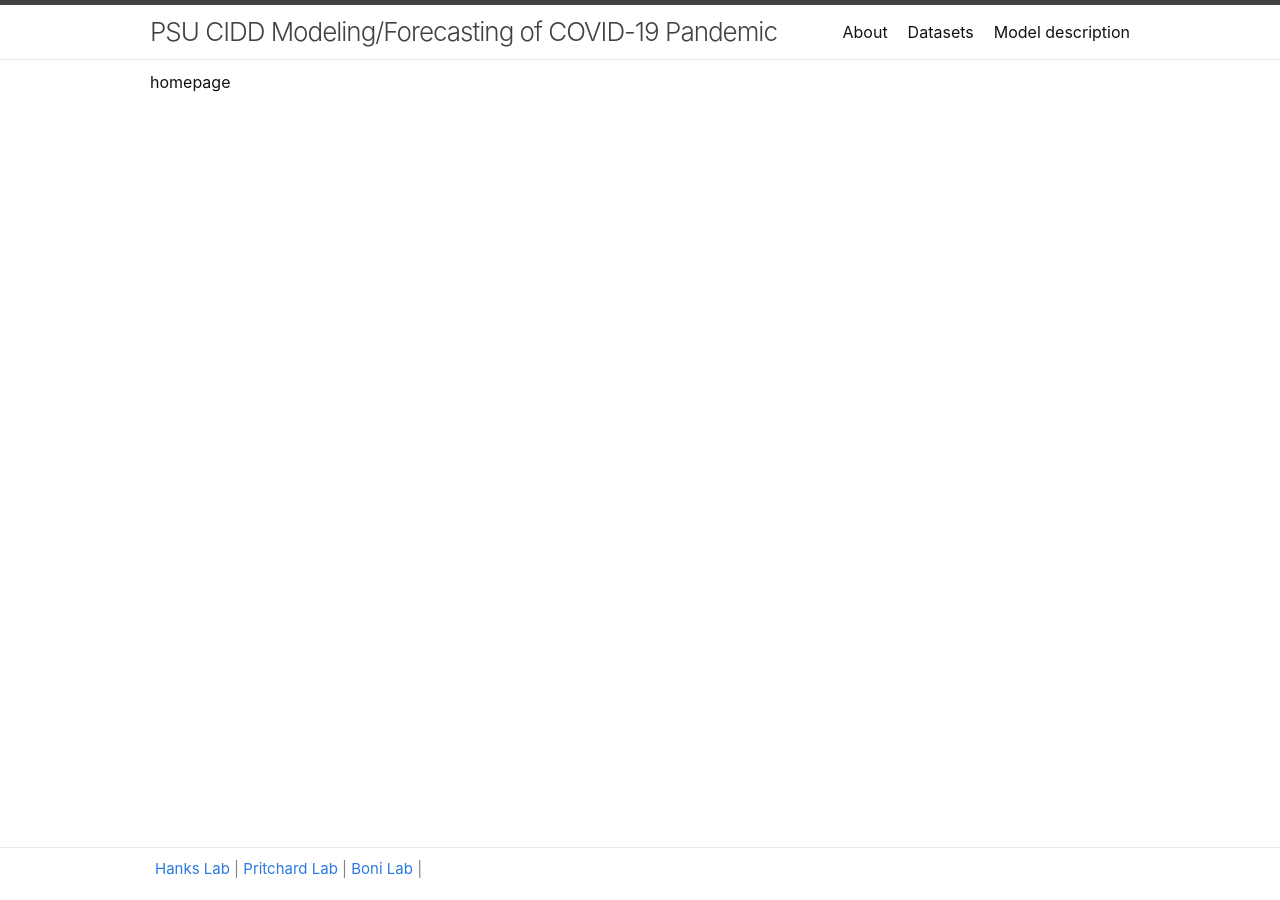
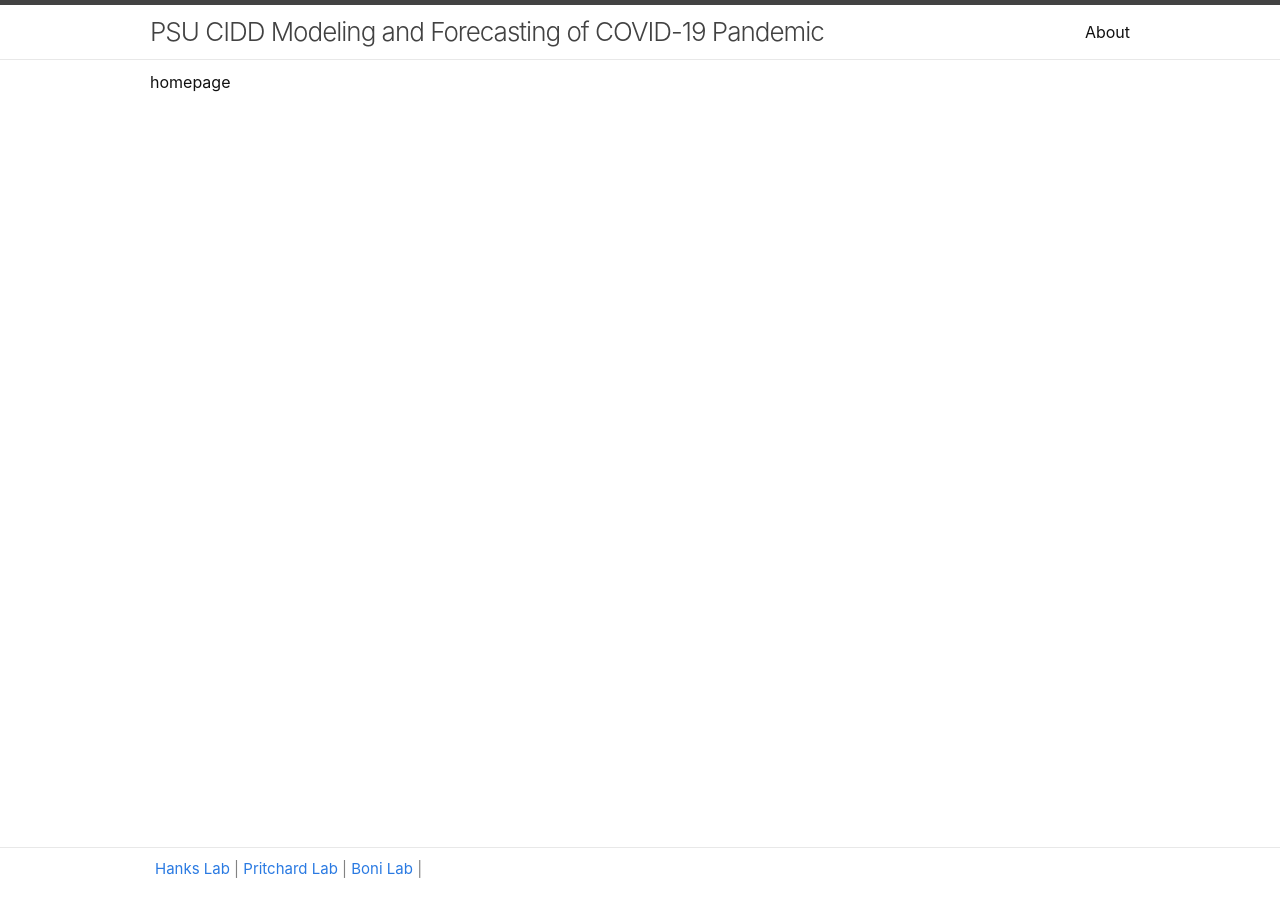
Before and after one commit to maciekboni/maciekboni.github.io, a Jekyll site: the page built from pages/index.md, in a window 1280 px wide. Built offline with Jekyll 4.4.1, drawn with Linux system fonts in a browser that asks for light colours.

Commit message:
Update _config.yml

```diff
--- a/_config.yml
+++ b/_config.yml
@@ -1,4 +1,4 @@
-title: PSU CIDD Modeling/Forecasting of COVID-19 Pandemic
+title: PSU CIDD Modeling and Forecasting of COVID-19 Pandemic
 author:
   name: Hanks Lab [https://sites.psu.edu/hanks/], Pritchard Lab [https://sites.psu.edu/pritchardlab/the-lab/], Boni Lab [http://mol.ax]
   email:
@@ -79,8 +79,8 @@ minima:
 # this and add the path to the pages in order as they should show up
 header_pages:
 - pages/about.md
-- pages/data.md
-- pages/model.md
+#- pages/data.md
+#- pages/model.md
 
 # Build settings
 theme: minima
```
